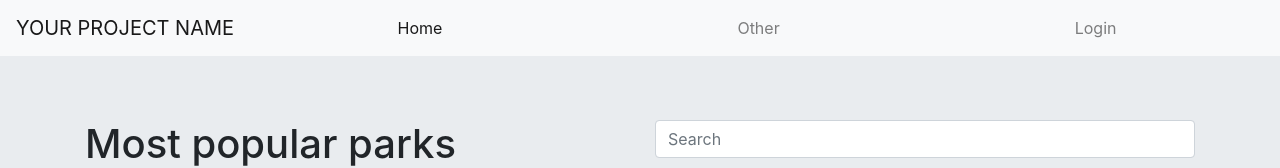
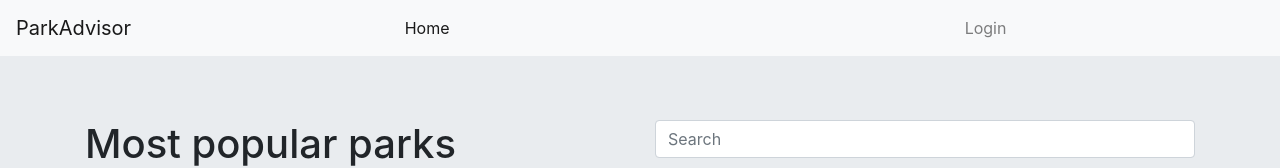
Before and after one commit to JenniSvensson/Parkadvisor-client, a React (Create React App) app: page / in a window 1280 px wide. Shown: the top 168 px of the page. Built offline with nearby package versions, Linux system fonts and the light colour scheme; no server answers.

Commit message:
Navbar shows option to add a park when logged in

```diff
--- a/src/components/Navigation/index.js
+++ b/src/components/Navigation/index.js
@@ -16,13 +16,13 @@ export default function Navigation() {
   return (
     <Navbar bg="light" expand="lg">
       <Navbar.Brand as={NavLink} to="/">
-        YOUR PROJECT NAME
+        ParkAdvisor
       </Navbar.Brand>
       <Navbar.Toggle aria-controls="basic-navbar-nav" />
       <Navbar.Collapse id="basic-navbar-nav">
         <Nav style={{ width: "100%" }} fill>
           <NavbarItem path="/" linkText="Home" />
-          <NavbarItem path="/other" linkText="Other" />
+          {token ? <NavbarItem path="/createPark" linkText="Add a park" /> : ""}
           {loginLogoutControls}
         </Nav>
       </Navbar.Collapse>
```
